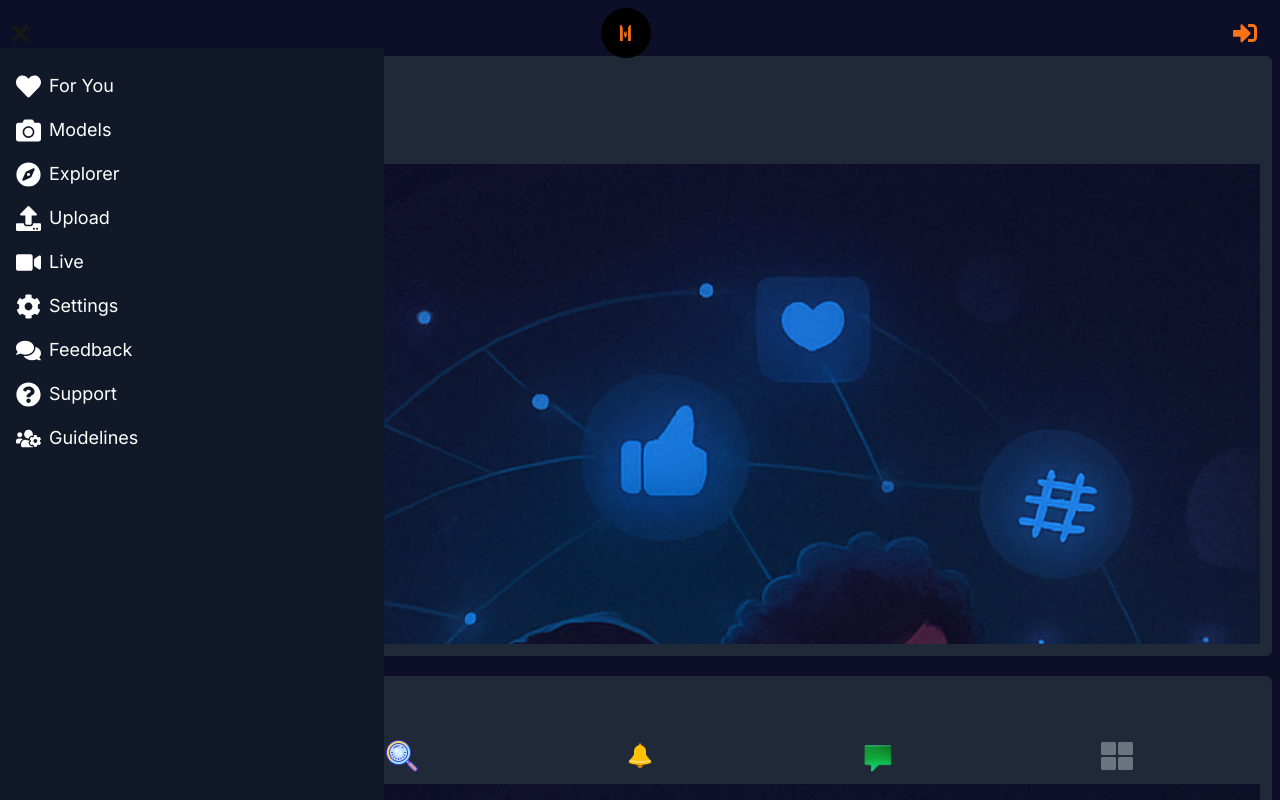
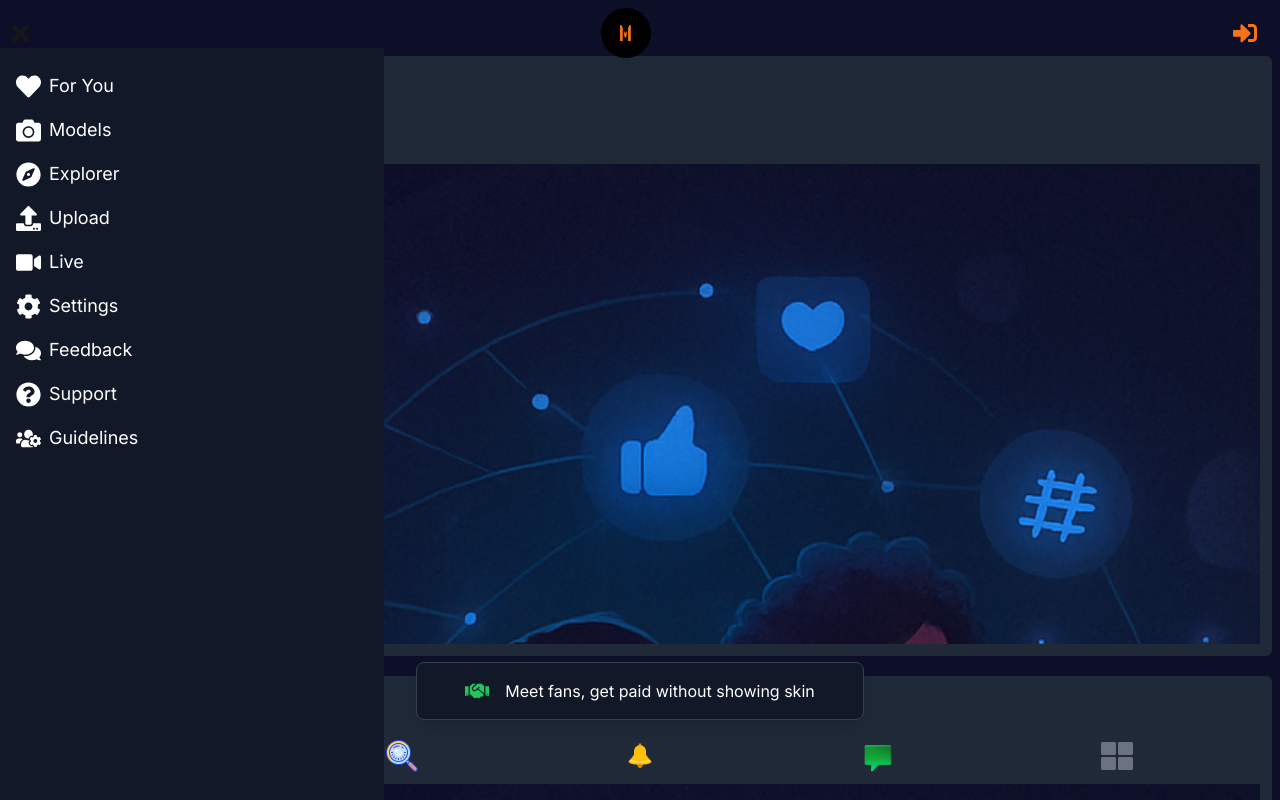
Before and after one commit to kossy59/mmekowebsite, a Next.js app: page / in a window 1280 px wide. Both pictures are taken after a click on the button 20 px from the left and 33 px from the top of the page. Shown: the top 800 px of the page. Built offline with nearby package versions, Linux system fonts and the light colour scheme.

Commit message:
feat: added pop up when not login

```diff
--- a/src/app/layout.tsx
+++ b/src/app/layout.tsx
@@ -5,6 +5,7 @@ import Sidebar from "@/components/sidebar";
 import Navbar from "@/components/navbar";
 import Providers from "./providers";
 import BottomNavBar from "@/components/bottom-navbar";
+import { PopUp } from "@/components/popup";
 
 const inter = Inter({
   weight: ["100", "300", "400", "500", "700"],
@@ -15,7 +16,7 @@ const inter = Inter({
 export const metadata: Metadata = {
   title: {
     template: "Mmeko | %s",
-    default: "Mmeko - Welcome"
+    default: "Mmeko - Welcome",
   },
   description: "Generated by create next app",
 };
@@ -26,7 +27,7 @@ export default function RootLayout({
   children: React.ReactNode;
 }>) {
   return (
-    <html lang="en">
+    <html lang="en" suppressHydrationWarning>
       <body className={`${inter.className} antialiased bg-background`}>
         <Providers>
           <main className="flex min-h-screen">
@@ -35,6 +36,7 @@ export default function RootLayout({
               <Navbar />
               <div className="pt-14 mx-auto overflow-hidden">{children}</div>
               <BottomNavBar />
+              <PopUp />
             </div>
           </main>
         </Providers>
--- /dev/null
+++ b/src/components/popup.tsx
@@ -0,0 +1,123 @@
+"use client";
+import { useState, useEffect } from "react";
+import {
+  FaGlobeAfrica,
+  FaHandshake,
+  FaDollarSign,
+  FaBan,
+  FaClock,
+  FaPhone,
+  FaMapMarkerAlt,
+  FaHeart,
+  FaGift,
+} from "react-icons/fa";
+
+export function PopUp() {
+  const [isVisible, setIsVisible] = useState(true);
+  const [animatingOut, setAnimatingOut] = useState(false);
+  const [currentMessageIndex, setCurrentMessageIndex] = useState(0);
+  const messages = [
+    {
+      icon: (
+        <FaGlobeAfrica className="w-6 h-6 text-blue-500 hover:scale-110 transition-transform icon-glow" />
+      ),
+      text: "Asian & African creators are joining fast",
+    },
+    {
+      icon: (
+        <FaHandshake className="w-6 h-6 text-green-500 hover:scale-110 transition-transform icon-glow" />
+      ),
+      text: "Meet fans, get paid without showing skin",
+    },
+    {
+      icon: (
+        <FaDollarSign className="w-6 h-6 text-yellow-500 hover:scale-110 transition-transform icon-glow" />
+      ),
+      text: "Start earning from day 1 — no approval delays",
+    },
+    {
+      icon: (
+        <FaBan className="w-6 h-6 text-red-500 hover:scale-110 transition-transform icon-glow" />
+      ),
+      text: "No subscriptions. No nudity required",
+    },
+    {
+      icon: (
+        <FaClock className="w-6 h-6 text-purple-500 hover:scale-110 transition-transform icon-glow" />
+      ),
+      text: "Set your own schedule — full control",
+    },
+    {
+      icon: (
+        <FaPhone className="w-6 h-6 text-teal-500 hover:scale-110 transition-transform icon-glow" />
+      ),
+      text: "Accept private calls, get paid per-minute",
+    },
+    {
+      icon: (
+        <FaMapMarkerAlt className="w-6 h-6 text-pink-500 hover:scale-110 transition-transform icon-glow" />
+      ),
+      text: "Fan Meet — get paid transport fare to go on casual meetups, selfies, or time together",
+    },
+    {
+      icon: (
+        <FaHeart className="w-6 h-6 text-rose-500 hover:scale-110 transition-transform icon-glow" />
+      ),
+      text: "Fan Date — get paid transport fare to go on dates",
+    },
+    {
+      icon: (
+        <FaGift className="w-6 h-6 text-orange-500 hover:scale-110 transition-transform icon-glow" />
+      ),
+      text: "Keep 100% of your earnings for 3 months",
+    },
+  ];
+
+  useEffect(() => {
+    let showTimer: any, hideTimer: any;
+
+    if (isVisible && !animatingOut) {
+      // Show for 5 seconds, then start animating out
+      showTimer = setTimeout(() => {
+        setAnimatingOut(true);
+      }, 5000);
+    } else if (animatingOut) {
+      // Animate out for 500ms, then hide and prepare next message
+      hideTimer = setTimeout(() => {
+        setIsVisible(false);
+        setAnimatingOut(false);
+        setCurrentMessageIndex(
+          (prevIndex) => (prevIndex + 1) % messages.length
+        );
+        setTimeout(() => setIsVisible(true), 500);
+      }, 500);
+    }
+
+    return () => {
+      clearTimeout(showTimer);
+      clearTimeout(hideTimer);
+    };
+  }, [isVisible, animatingOut]);
+
+  if (!isVisible) return null;
+
+  const { icon, text } = messages[currentMessageIndex];
+
+  return (
+    <div className="fixed bottom-6 md:bottom-20 left-0 right-0 z-40 flex justify-center px-4 sm:bottom-24">
+      <div
+        className={`bg-gray-900 text-white p-4 rounded-lg shadow-lg max-w-md w-full border border-gray-700
+          transform transition-all duration-500 ${
+            animatingOut ? "animate-slide-down" : "animate-slide-up"
+          }`}
+      >
+        <div className="flex justify-center items-center">
+          <div className="flex items-center gap-4">
+            {icon}
+            <p className="text-sm sm:text-base">{text}</p>
+          </div>
+        </div>
+      </div>
+    </div>
+  );
+}
```
